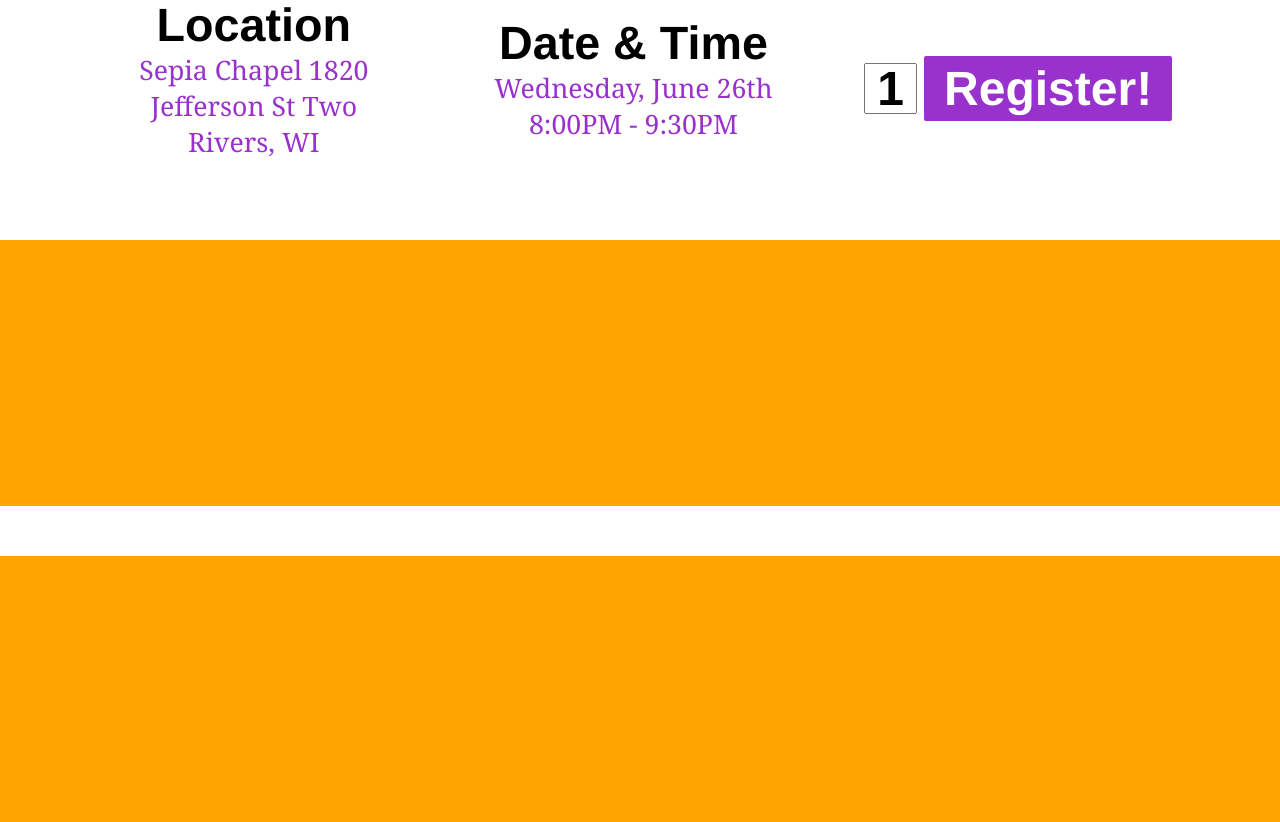
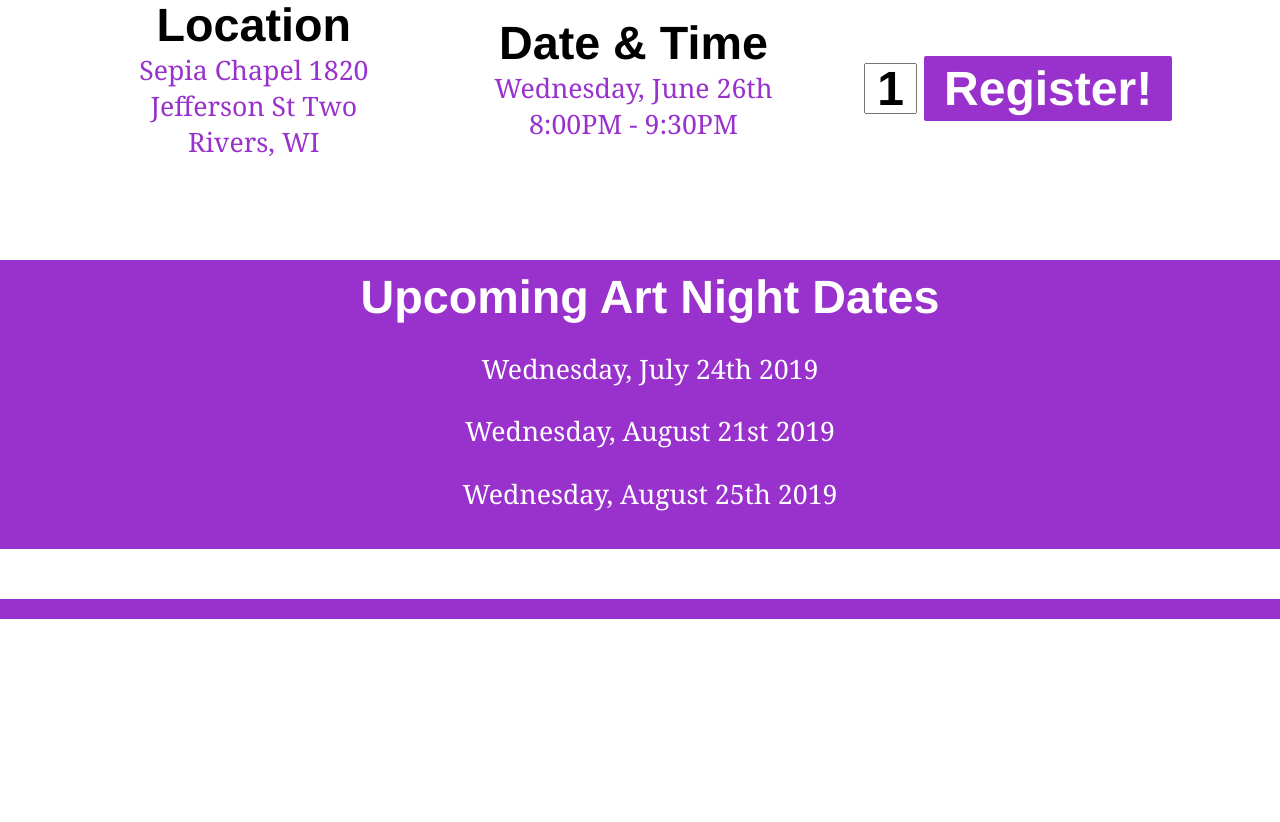
Before and after one commit to tzndr/art-studio-site, a Flask app: page /artnight in a window 1280 px wide. Shown: the part 774-1596 px from the top of the page. After the commit the page ends 1393 px from the top, so only its background shows below. Run offline with Flask 2, Linux system fonts and the light colour scheme.

Commit message:
Add 'Upcoming Art Night Dates' to Art Night page

```diff
--- a/static/css/style.css
+++ b/static/css/style.css
@@ -296,6 +296,13 @@ a {
   text-align: justify;
 }
 
+.about-main-quote {
+  margin: auto auto 20px auto;
+  text-align: center;
+  font: bold 28pt georgia, arial;
+  font-style: italic;
+}
+
 .about-main-text {
   font: 16pt helvetica, arial;
   margin: auto auto 20px auto;
@@ -349,7 +356,7 @@ a {
 .art-night-info-container {
   display: flex;
   width: 90%;
-  margin: auto auto 75px auto;
+  margin: auto auto 95px auto;
   text-align: center;
 }
 
@@ -411,9 +418,24 @@ background-color: #9932CC;
 .art-night-dates,
 .art-night-testimonials {
   width: 100%;
-  height: 30%;
+  height: auto;
+  padding: 10px;
   background-color: orange;
   margin: auto auto 50px auto;
+  background-color: #9932CC;
+}
+
+.art-night-dates-header {
+  text-align: center;
+  font: bold 35pt helvetica, arial;
+  margin: auto;
+  color: white;
+}
+
+.art-night-dates-text {
+  text-align: center;
+  font: 20pt georgia, arial;
+  color: white;
 }
 
 
@@ -459,4 +481,3 @@ background-color: #9932CC;
   .art-night-text {
     font-size: 12pt;
   }
-}
--- a/static/js/app.js
+++ b/static/js/app.js
@@ -19,6 +19,12 @@ var ViewModel = function() {
   this.blogNavImg = ko.observable("../static/img/studio/blog_thumbnail.png");
 
   this.contactNavImg = ko.observable("../static/img/studio/contact_thumbnail.png");
+
+  this.artNightDateText1 = ko.observable("Wednesday, July 24th 2019");
+
+  this.artNightDateText2 = ko.observable("Wednesday, August 21st 2019");
+
+  this.artNightDateText3 = ko.observable("Wednesday, August 25th 2019");
 
   this.resetNavImgs = function() {
     if (self.aboutAmyNavImg() != "../static/img/studio/about_me_thumbnail.png") {
@@ -44,31 +50,37 @@ var ViewModel = function() {
   this.changeSrcAttrAboutAmy = function() {
     self.resetNavImgs();
     self.aboutAmyNavImg("../static/img/studio/about_me_thumbnail_selected.png");
+    return true;
   }
 
   this.changeSrcAttrArtNight = function() {
     self.resetNavImgs();
     self.artNightNavImg("../static/img/studio/art_night_thumbnail_selected.png");
+    return true;
   }
 
   this.changeSrcAttrShop = function() {
     self.resetNavImgs();
     self.shopNavImg("../static/img/studio/shop_thumbnail_selected.png");
+    return true;
   }
 
   this.changeSrcAttrPrivateEvent = function() {
     self.resetNavImgs();
     self.privateEventNavImg("../static/img/studio/private_event_thumbnail_selected.png");
+    return true;
   }
 
   this.changeSrcAttrBlog = function() {
     self.resetNavImgs();
     self.blogNavImg("../static/img/studio/blog_thumbnail_selected.png");
+    return true;
   }
 
   this.changeSrcAttrContact = function() {
     self.resetNavImgs();
     self.contactNavImg("../static/img/studio/contact_thumbnail_selected.png");
+    return true;
   }
 }
 
--- a/static/js/model.js
+++ b/static/js/model.js
@@ -1,3 +1,5 @@
+var aboutAmyQuote = "\"Creativity is the way we share our souls the world.\"";
+
 var aboutAmyText = "I'm a passionate artist with creativity that " +
 "needs to come out and be expressed daily.  My main focuses are working with clay, " +
 "fused glass, and painting, but love to dabble in new and creative methods " +
--- a/templates/about_amy.html
+++ b/templates/about_amy.html
@@ -12,6 +12,7 @@
     <div class="about-container">
       <img class="about-main-img" src="../static/img/about/about_amy_headshot.jpg">
       <div class="about-main-text-wrapper">
+        <p class="about-main-quote" data-bind="text: aboutAmyQuote"></p>
         <p class="about-main-text" data-bind="text: aboutAmyText"></p>
         <p class="about-main-text-2" data-bind="text: aboutAmyText2"></p>
       </div>
--- a/templates/art_night.html
+++ b/templates/art_night.html
@@ -40,7 +40,12 @@
         <input type="hidden" name="custom_email_message" value="Thank you for registering for our next Art Night. See you there!" />
       </form>
     </div>
-    <div class="art-night-dates"></div>
+    <div class="art-night-dates">
+      <h1 class="art-night-dates-header">Upcoming Art Night Dates</h1>
+      <p class="art-night-dates-text" data-bind="text: artNightDateText1"></p>
+      <p class="art-night-dates-text" data-bind="text: artNightDateText2"></p>
+      <p class="art-night-dates-text" data-bind="text: artNightDateText3"></p>
+    </div>
     <div class="art-night-testimonials"></div>
     <script src="../static/js/libs/knockout-3.2.0.js"></script>
     <script src="../static/js/model.js"></script>
--- a/templates/header.html
+++ b/templates/header.html
@@ -11,11 +11,11 @@
     </a>
     <div class="header-container">
       <div class='nav-bar'>
-        <span>
-          <a href="{{url_for('showAboutAmy')}}">
-            <img class="nav-link" data-bind="click: changeSrcAttrAboutAmy, attr: {src: aboutAmyNavImg}">
-          </a>
-        </span>
+        <a data-bind="click: changeSrcAttrAboutAmy" href="{{url_for('showAboutAmy')}}">
+          <span>
+            <img class="nav-link" data-bind="attr: {src: aboutAmyNavImg}">
+          </span>
+        </a>
         <span>
           <a href="{{url_for('showArtNight')}}">
             <img class="nav-link" data-bind="click: changeSrcAttrArtNight, attr: {src: artNightNavImg}">
```
Also changed, not shown: static/img/studio/contact_thumbnail.jpg (deleted).
